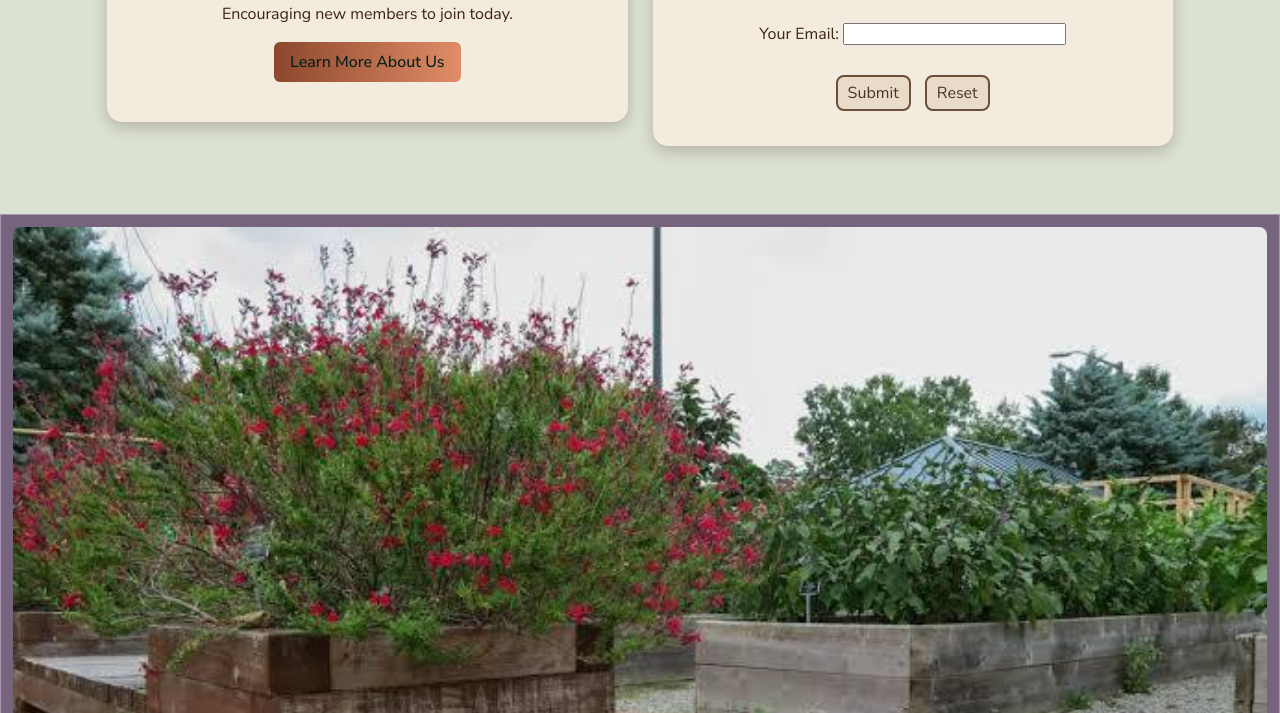
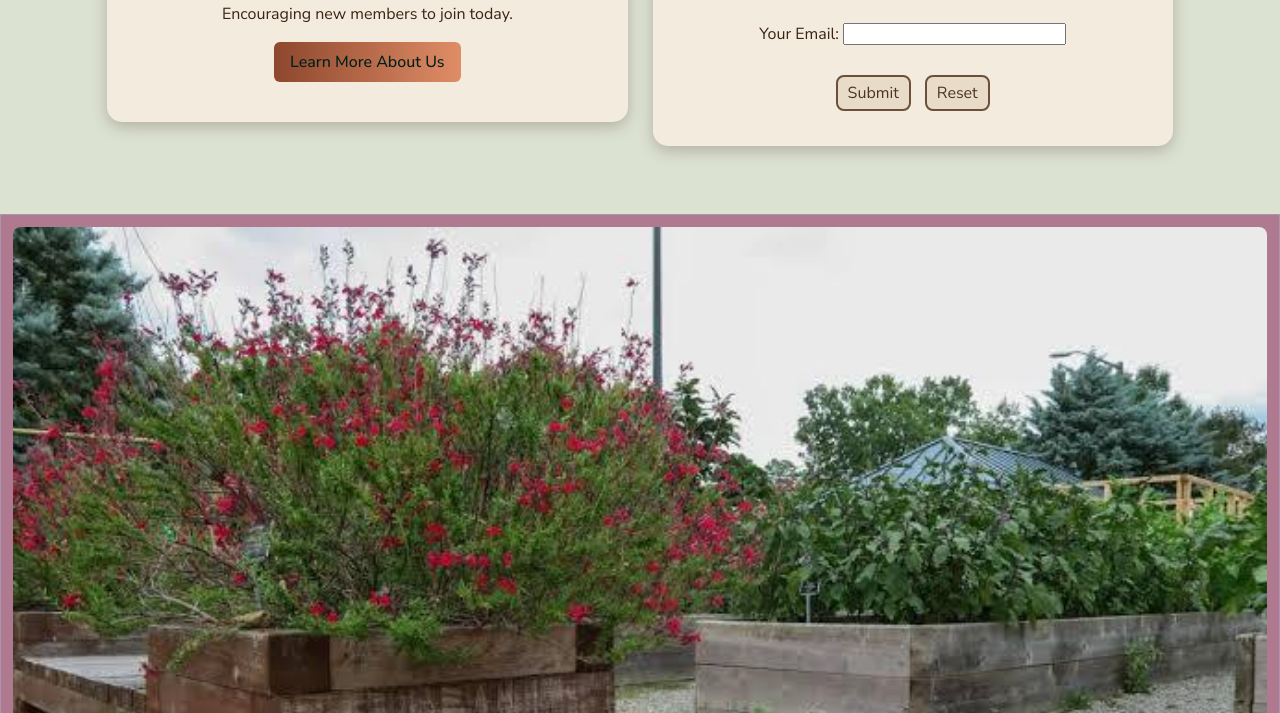
Before and after one commit to lilycb-cyber/lilycb-cyber, a plain HTML site: page index.html in a window 1280 px wide. Shown: the part 239-952 px from the top of the page. Drawn offline with nearby package versions, Linux system fonts and the light colour scheme.

Commit message:
Update styles.css

```diff
--- a/styles.css
+++ b/styles.css
@@ -68,7 +68,7 @@ body {
 }
 
 .column {
-    background-color: #76647F;
+    background-color: #af7a90;
     color: #FFF7E9;
     border: 1px solid #A995B2;
 }
```
